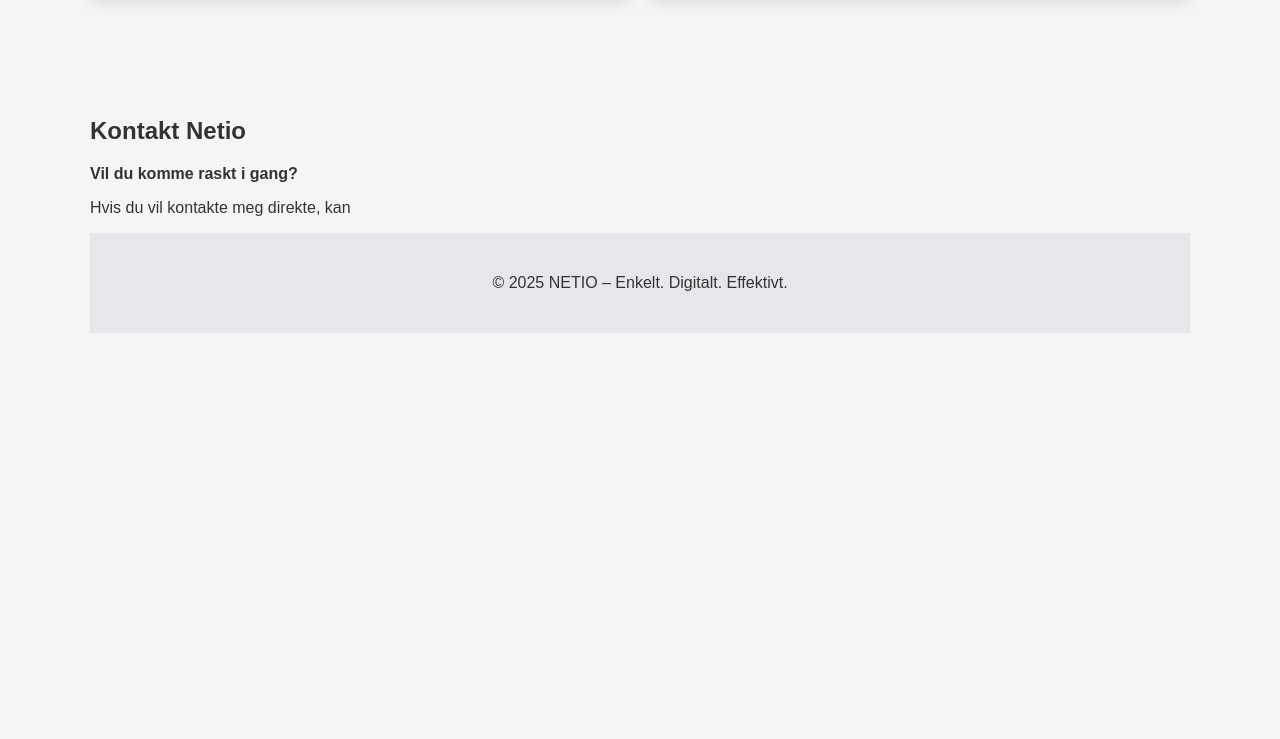
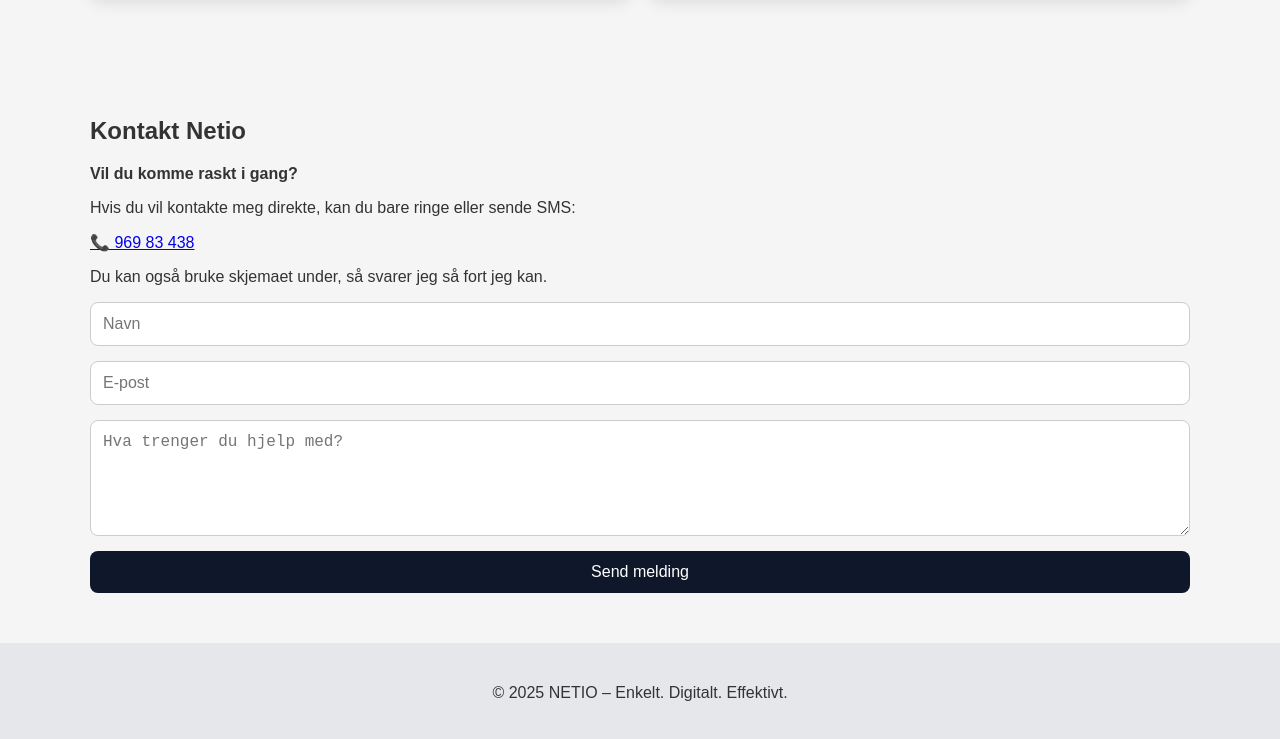
Before and after one commit to temesgen3345-crypto/NETIO.github.io, a plain HTML site: page index.html in a window 1280 px wide. Shown: the part 1454-2193 px from the top of the page. Before the commit the page ends 1837 px from the top, so only its background shows below. Drawn offline with Linux system fonts and the light colour scheme.

Commit message:
Update index.html

```diff
--- a/index.html
+++ b/index.html
@@ -71,7 +71,17 @@
 <section id="kontakt">
     <h2>Kontakt Netio</h2>
     <p><strong>Vil du komme raskt i gang?</strong></p>
-    <p>Hvis du vil kontakte meg direkte, kan
+    <p>Hvis du vil kontakte meg direkte, kan du bare ringe eller sende SMS:</p>
+    <a href="tel:96983438">📞 969 83 438</a>
+    <p>Du kan også bruke skjemaet under, så svarer jeg så fort jeg kan.</p>
+
+    <form action="mailto:dinmail@epost.no" method="post" enctype="text/plain">
+        <input type="text" name="navn" placeholder="Navn" required />
+        <input type="email" name="epost" placeholder="E-post" required />
+        <textarea name="melding" rows="5" placeholder="Hva trenger du hjelp med?" required></textarea>
+        <button type="submit">Send melding</button>
+    </form>
+</section>
 
 <footer>
     <p>© 2025 NETIO – Enkelt. Digitalt. Effektivt.</p>
```
